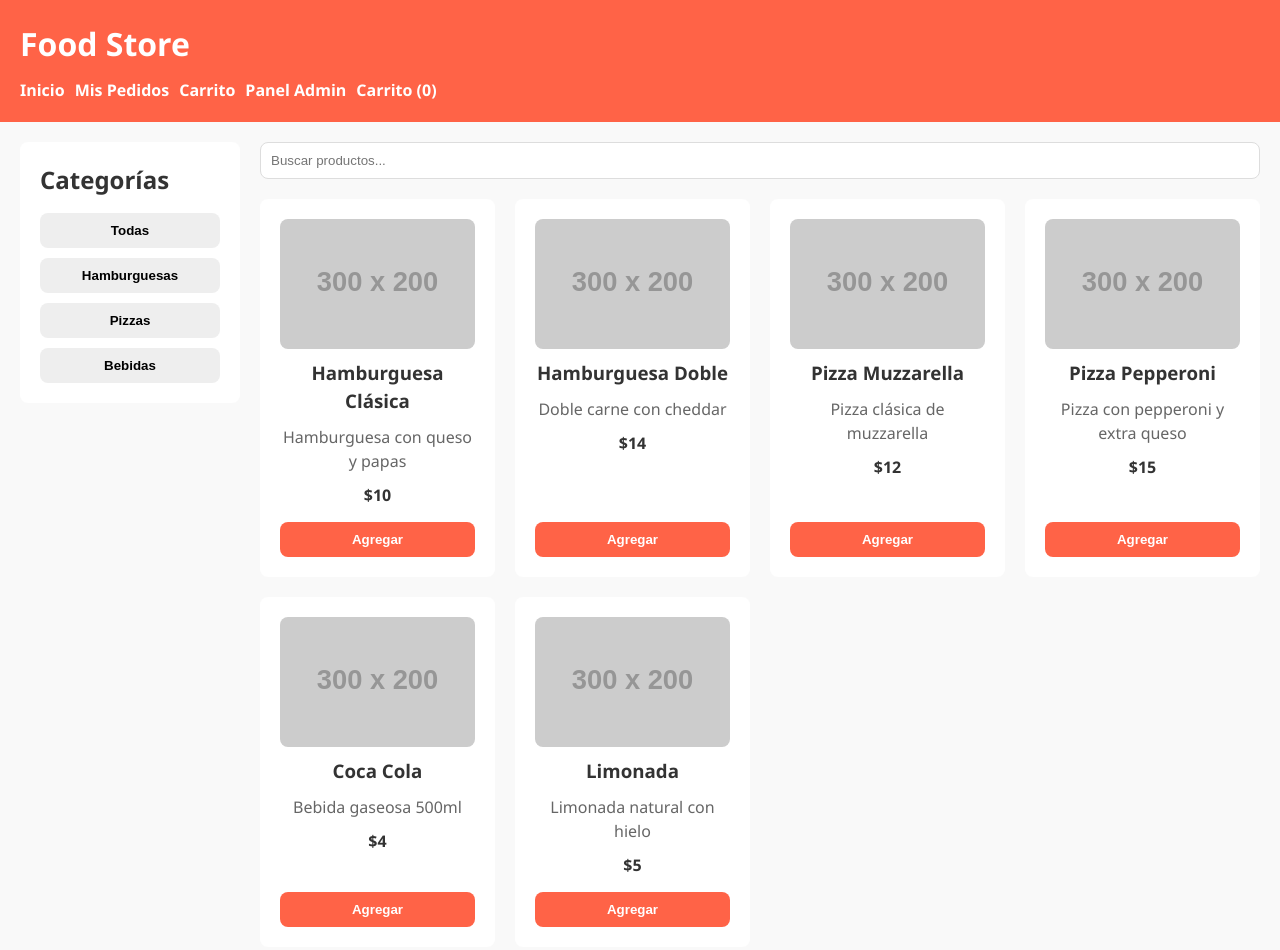
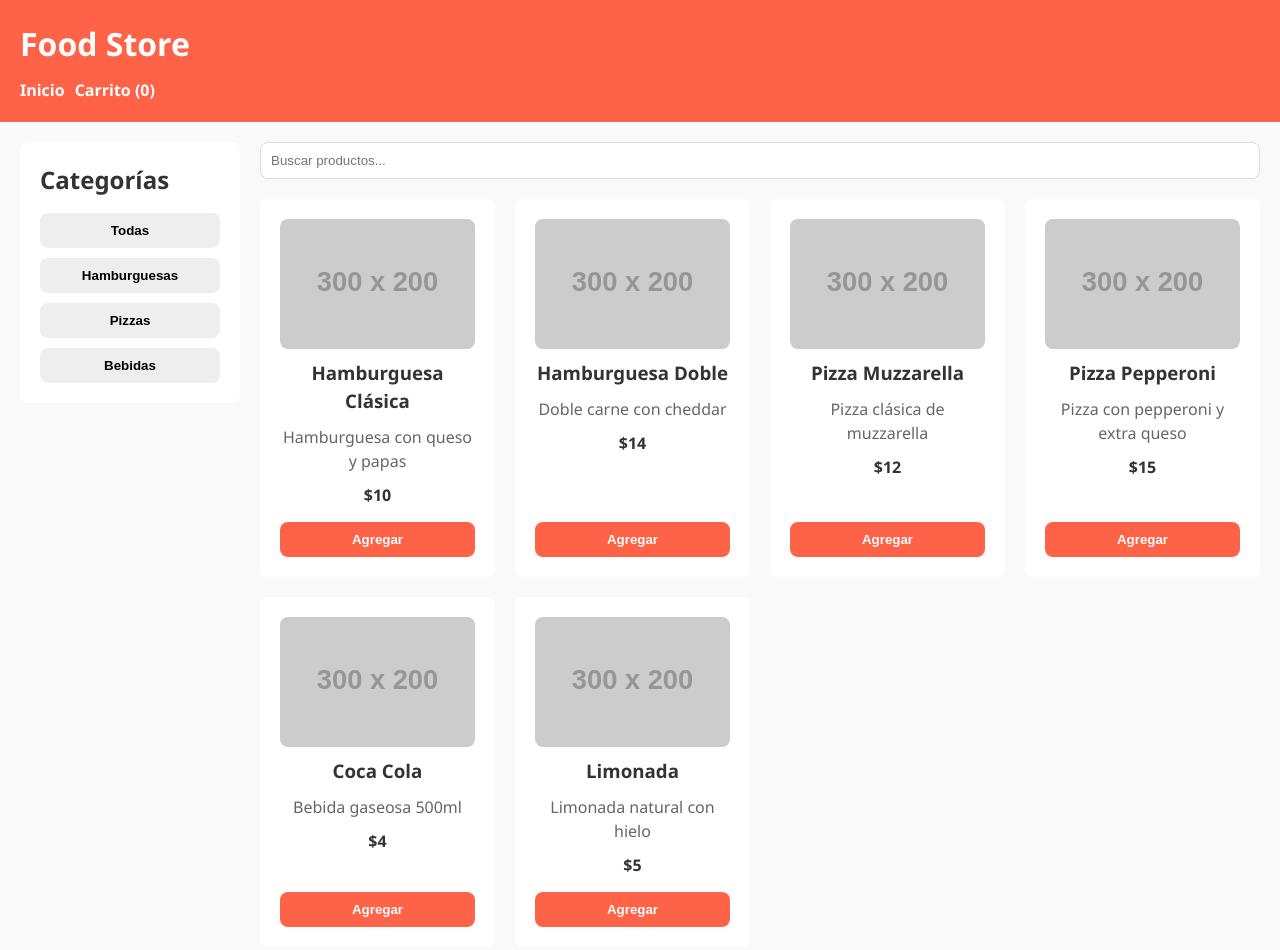
Before and after one commit to tefiavalos/food-store, a website built with Vite: page src/pages/home/home.html in a window 1280 px wide. Shown: the top 950 px of the page. Built offline with nearby package versions, Linux system fonts and the light colour scheme; placeholder pictures from the web are drawn by us.

Commit message:
feat: saco navegación innecesaria

```diff
--- a/src/pages/home/home.html
+++ b/src/pages/home/home.html
@@ -16,9 +16,6 @@
 
       <nav>
         <a href="#">Inicio</a>
-        <a href="#">Mis Pedidos</a>
-        <a href="#">Carrito</a>
-        <a href="./admin.html">Panel Admin</a>
         <a href="/src/pages/cart/cart.html">
           Carrito (<span id="cart-count">0</span>)
         </a>
```
